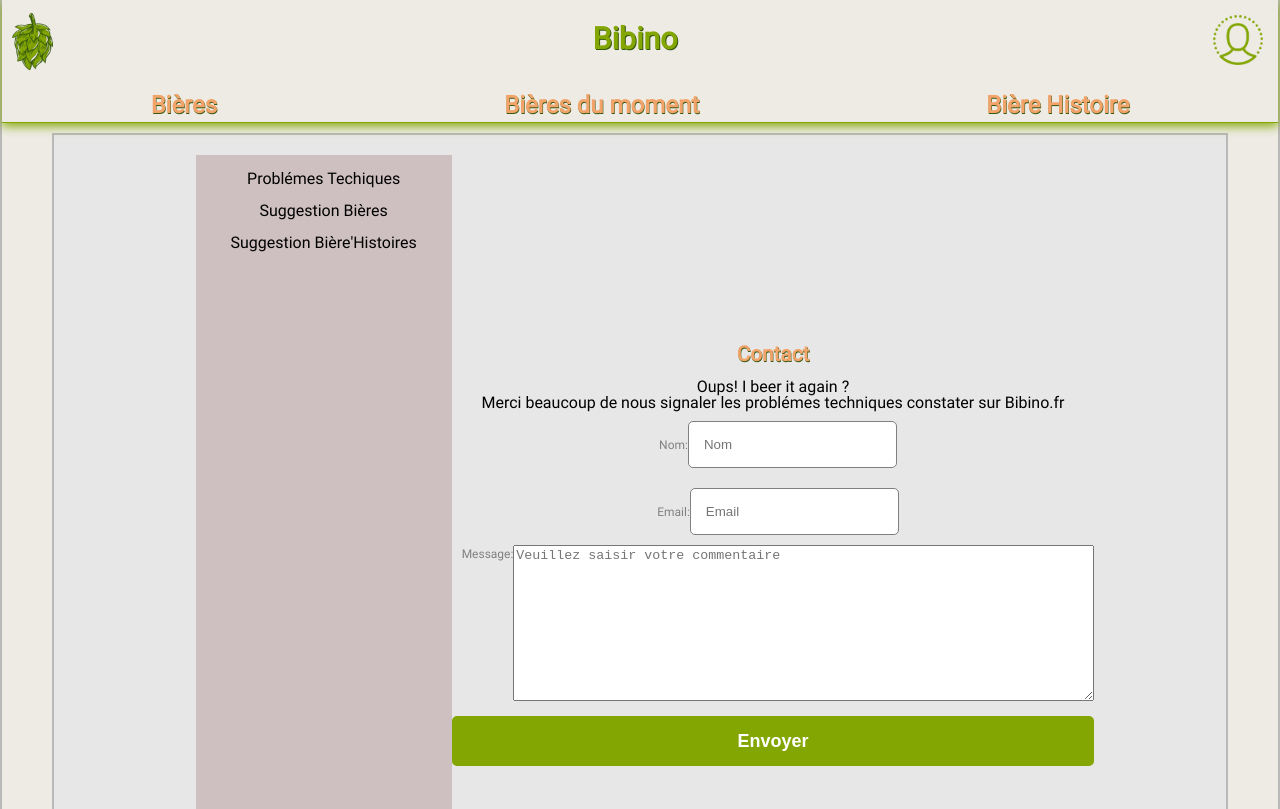
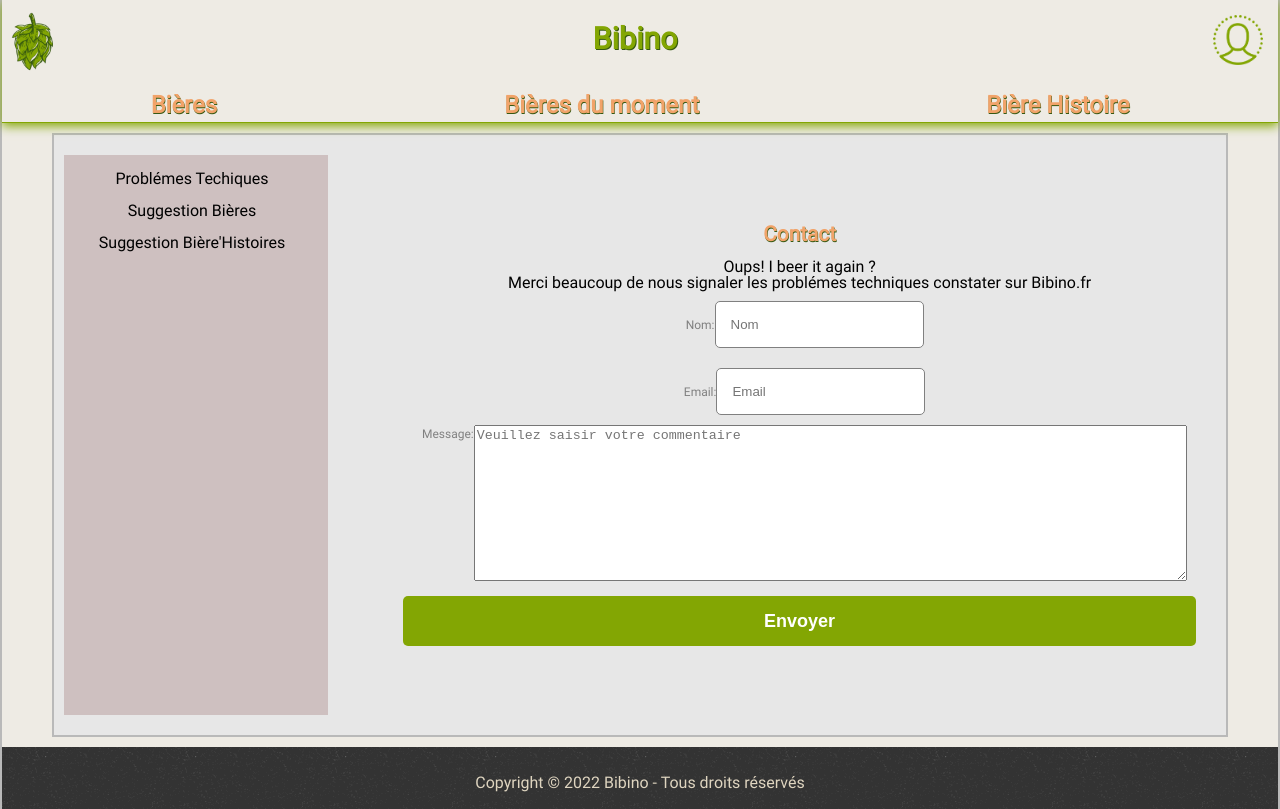
Before and after one commit to Nicolas-Verbaere/Bibino_Back, a React (Create React App) app: page /contact/PbTechnique in a window 1280 px wide. Shown: the top 809 px of the page. Built offline with nearby package versions, Linux system fonts and the light colour scheme; no server answers.

Commit message:
style mobile first for forms contact

```diff
--- a/src/components/Main/BiereHistoire/Histoire/Histoire.js
+++ b/src/components/Main/BiereHistoire/Histoire/Histoire.js
@@ -1,3 +1,5 @@
+import '../BiereHistoire.scss';
+
 function Histoire({ el }) {
     return (
         <article className='article'>
--- a/src/components/Main/Contact/Contact.scss
+++ b/src/components/Main/Contact/Contact.scss
@@ -1,26 +1,34 @@
 @import '../../../style/vars';
 .container{
-margin: 0px 0px;
-width: 100%;
-height: 100%;
+    margin: 0px 0px;
+    width: 100%;
+    height: 100%;
+    justify-content: left;
 }
 .formInput{
 //   width: 50%;
 }
-label{
+.label_input{
     font-size: 12px;
     color: gray;
     text-align: left;
     padding-left: 10px;
     margin-top: 10px;
+
 }
+
+.contact_form{
+    margin-left: 75px;
+    margin-right: 30px;
+    width: 75%;
+}
+
 .nav{
-background-color: #CEC0C0;
-width: 20vw;
-// height: 700px;
-height: 100vh;
-margin-left: 10px;
-// width: 500px;
+    background-color: #CEC0C0;
+    width: 25%;
+    height: 70vh;
+    margin-left: 10px;
+
 }
 ul{
     top:0px;
@@ -55,3 +63,7 @@ textarea{
      flex-grow: 1;
     }
   }
+
+  .input_textarea{
+    width: 90%
+  }
--- a/src/components/Main/Contact/PbTechnique/PbTechnique.js
+++ b/src/components/Main/Contact/PbTechnique/PbTechnique.js
@@ -1,5 +1,7 @@
 import React, { useState } from 'react';
 // import axios from 'axios';
+
+import '../Contact.scss';
 
 const ContactForm = () => {
     const [status, setStatus] = useState('Envoyer');
@@ -27,25 +29,33 @@ const ContactForm = () => {
     return (
         <form
             // onSubmit={handleSubmit}
+            className='contact_form'
             action='mailto:******@gmail.com' // TODO Mettre une adresse mail de test
             method='post'>
-            <h1>Contact</h1>
-            <h2>Oups! I beer it again ?</h2>
-            <p>
+            <h1 className='section_title'>Contact</h1>
+            <h2 className='section_title_h2'>Oups! I beer it again ?</h2>
+            <p className='section_p'>
                 Merci beaucoup de nous signaler les problémes techniques
                 constater sur Bibino.fr
             </p>
             <div>
-                <label htmlFor='name'>Nom:</label>
+                <label className='label_input' htmlFor='name'>
+                    Nom:
+                </label>
                 <input type='text' id='name' placeholder='Nom' required />
             </div>
             <div>
-                <label htmlFor='email'>Email:</label>
+                <label className='label_input' htmlFor='email'>
+                    Email:
+                </label>
                 <input type='email' id='email' placeholder='Email' required />
             </div>
             <div>
-                <label htmlFor='message'>Message:</label>
+                <label className='label_input' htmlFor='message'>
+                    Message:
+                </label>
                 <textarea
+                    className='input_textarea'
                     id='message'
                     maxLength='500'
                     placeholder='Veuillez saisir votre commentaire'
--- a/src/components/Main/Contact/SuggestionBHistoire/SuggestionBHistoire.js
+++ b/src/components/Main/Contact/SuggestionBHistoire/SuggestionBHistoire.js
@@ -69,16 +69,21 @@ const SuggestionBHistoire = ({ user, bieres }) => {
 
     return (
         <section className='section_right'>
-            <form onSubmit={handleSubmit} onChange={onChange}>
-                <h1>Contact</h1>
-                <h2>Raconte-moi une histoire ?</h2>
+            <form
+                className='contact_form'
+                onSubmit={handleSubmit}
+                onChange={onChange}>
+                <h1 className='section_title'>Contact</h1>
+                <h2 className='section_title_h2'>Raconte-moi une histoire ?</h2>
                 <p className='p-SBHistoire'>
                     Vous avez une histoire sur une bière a nous raconter? Merci
                     de nous la suggerer en replissant le formulaire ci-dessous
                 </p>
                 <label for='name'>Vote histoire:</label>
                 <div>
-                    <label for='title'> </label>
+                    <label lassName='label_input' for='title'>
+                        {' '}
+                    </label>
                     <input
                         type='text'
                         name='title'
@@ -103,6 +108,7 @@ const SuggestionBHistoire = ({ user, bieres }) => {
                     </datalist>
                 </div>
                 <textarea
+                    className='input_textarea'
                     type='text'
                     name='content'
                     id='8'
--- a/src/components/Main/Contact/SuggestionBiere/SuggestionBiere.js
+++ b/src/components/Main/Contact/SuggestionBiere/SuggestionBiere.js
@@ -25,7 +25,6 @@ const SuggestionBiere = ({ user }) => {
     const userToken = localStorage.getItem('userLoggedToken');
 
     // console.log('user', user.id);
-
 
     function getStyleBeer() {
         axios
@@ -162,6 +161,7 @@ const SuggestionBiere = ({ user }) => {
                     <label className='label_input' for='name'>
                         Couleur de la bière:
                     </label>
+
                     <select
                         name='color_id'
                         id='color_id'
```
Also changed, not shown: src/components/Main/BiereHistoire/BiereHistoire.scss (+0 -7 lines).
